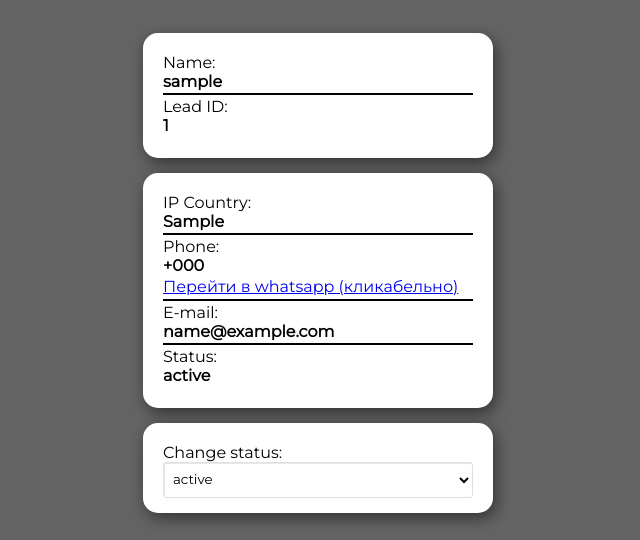
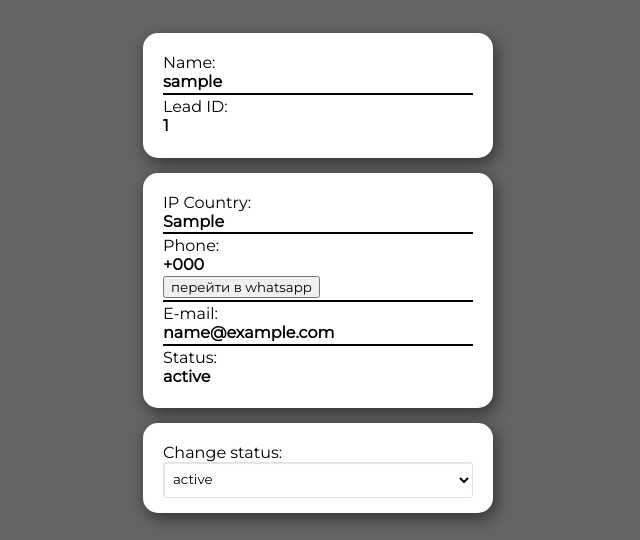
Before and after one commit to meswff/meswff.github.io, a Flask app: template templates/index_job.html in a window 1280 px wide. Shown: the top 540 px of the page, without its empty margins (322-962 px from the left). Run offline with Flask 3, Linux system fonts and the light colour scheme; the template is opened without the code that fills it: most values are stand-ins (such as "Sample title", 1, 10 or a date in 2020).

Commit message:
Update index_job.html

```diff
--- a/templates/index_job.html
+++ b/templates/index_job.html
@@ -21,7 +21,9 @@
             <div>IP Country:<h4>{{user_ip}}</h4></div>
             <hr width="100%" color="black" size="3px"/>
             <div>Phone:<h4>+{{user_phone}}</h4></div>
-            <div><a href="https://api.whatsapp.com/send?phone={{user_phone}}" target="_blank">Перейти в whatsapp (кликабельно)</a></div>
+            <form action="https://api.whatsapp.com/send?phone={{user_phone}}" target="_blank">
+              <button>перейти в whatsapp</button>
+            </form>
             <hr width="100%" color="black" size="3px"/>
             <div>E-mail:<h4>{{user_mail}}</h4></div>
             <hr width="100%" color="black" size="3px"/>
```
